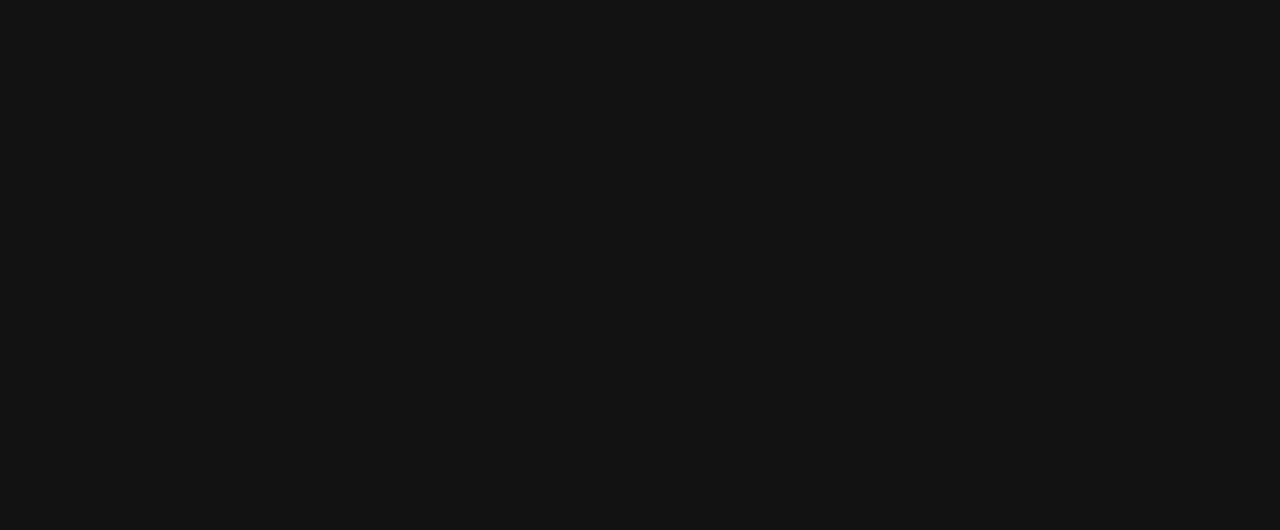
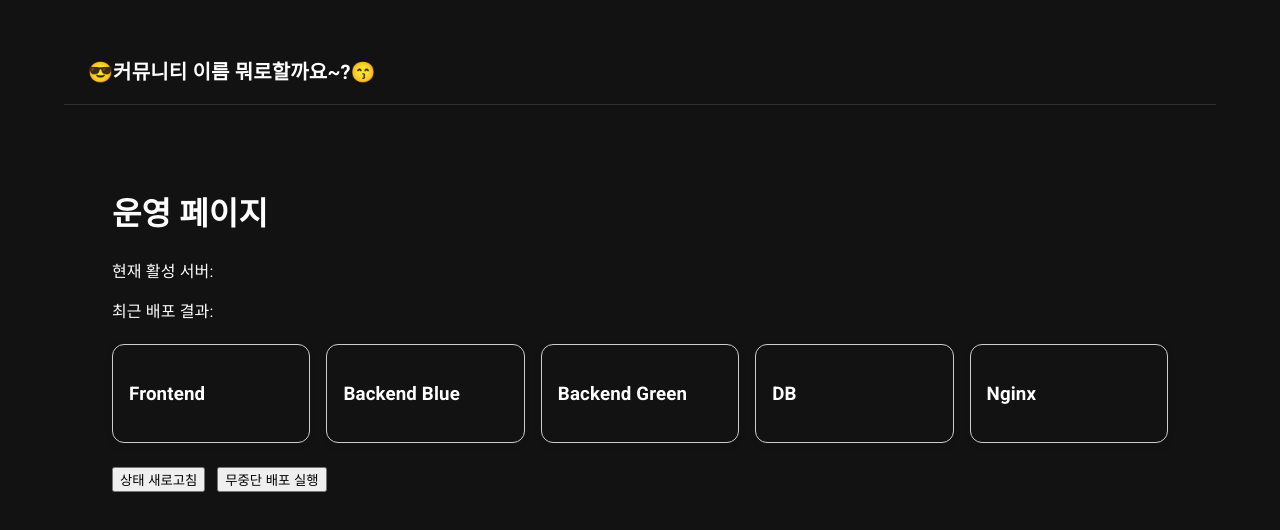
Before and after one commit to 0rchid241/SW_Project_CICD_Frontend, a React (Vite) app: page /ops in a window 1280 px wide. Before the commit this address had no page. Shown: the top 530 px of the page. Built offline with nearby package versions, Linux system fonts and the light colour scheme.

Commit message:
임시 ops 페이지

```diff
--- a/src/App.jsx
+++ b/src/App.jsx
@@ -4,6 +4,7 @@ import {Routes,Route} from "react-router-dom";
 import PostWritePage from "./componenets/PostWritePage.jsx";
 import PostDetailPage from "./componenets/PostDetailPage.jsx";
 import BoardListPage from "./componenets/BoardListPage.jsx";
+import OpsPage from "./componenets/OpsPage.jsx";
 import LayOut from "./componenets/LayOut.jsx";
 
 /* MUI의 기본 다크 테마*/
@@ -33,6 +34,9 @@ const App = () => {
                             <Route path={"/board/:urlPath/write"} element={<PostWritePage />} />
                             {/* 상세 글 페이지로 이동합니다. */}
                             <Route path={"/board/:urlPath/post/:id"} element={<PostDetailPage/>}/>
+
+                            {/*운영 대시보드로 이동합니다.*/}
+                            <Route path={"/ops"} element={<OpsPage/>}/>
                         </Route>
                     </Routes>
                 </Container>
--- /dev/null
+++ b/src/componenets/OpsPage.jsx
@@ -0,0 +1,70 @@
+import React from 'react';
+
+const cardStyle = {
+    border: "1px solid #ccc",
+    borderRadius: "12px",
+    padding: "16px",
+    minWidth: "180px",
+    boxShadow: "0 2px 8px rgba(0, 0, 0, 0.08)",
+};
+
+const gridStyle = {
+    display: "grid",
+    gridTemplateColumns: "repeat(auto-fit, minmax(180px, 1fr))",
+    gap: "16px",
+    marginTop: "20px",
+}
+
+const OpsPage = () => {
+    const summary = {
+        activeBackend: "",
+        frontend: "",
+        backendBlue: "",
+        backendGreen: "",
+        db: "",
+        nginx: "",
+        lastDeployResult: "",
+    };
+
+    return (
+        <div style={{ padding: "24px" }}>
+            <h1>운영 페이지</h1>
+            <p>현재 활성 서버: {summary.activeBackend}</p>
+            <p>최근 배포 결과: {summary.lastDeployResult}</p>
+
+            <div style={gridStyle}>
+                <div style={cardStyle}>
+                    <h3>Frontend</h3>
+                    <p>{summary.frontend}</p>
+                </div>
+
+                <div style={cardStyle}>
+                    <h3>Backend Blue</h3>
+                    <p>{summary.backendBlue}</p>
+                </div>
+
+                <div style={cardStyle}>
+                    <h3>Backend Green</h3>
+                    <p>{summary.backendGreen}</p>
+                </div>
+
+                <div style={cardStyle}>
+                    <h3>DB</h3>
+                    <p>{summary.db}</p>
+                </div>
+
+                <div style={cardStyle}>
+                    <h3>Nginx</h3>
+                    <p>{summary.nginx}</p>
+                </div>
+            </div>
+
+            <div style={{ marginTop: "24px" }}>
+                <button>상태 새로고침</button>
+                <button style={{ marginLeft: "12px" }}>무중단 배포 실행</button>
+            </div>
+        </div>
+    );
+};
+
+export default OpsPage;
```
Also changed, not shown: 1 other file (tests, documents, lock files or other folders).
